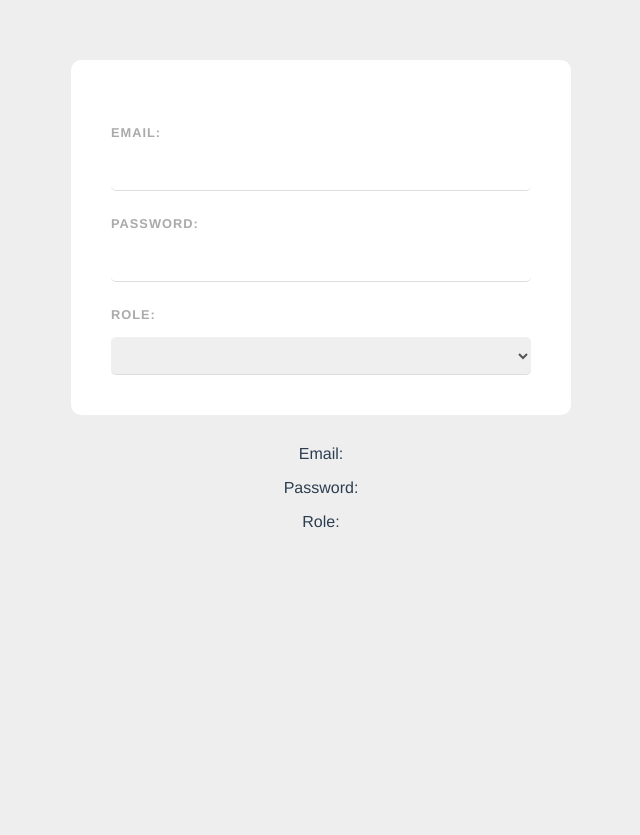
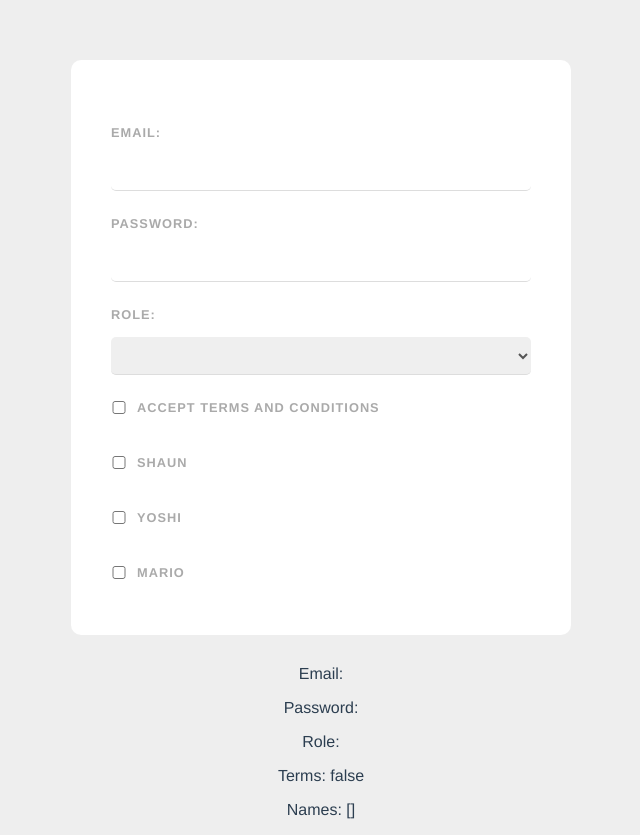
Before and after one commit to PedroHamzehT/web-form, a Vue app: page / in a window 1280 px wide. Shown: the whole page, without its empty margins (319-959 px from the left). Before the commit the page ends 800 px from the top, so only its background shows below. Built offline with nearby package versions, Linux system fonts and the light colour scheme.

Commit message:
Implement the checkboxes to see how vue works with them

```diff
--- a/src/components/SignupForm.vue
+++ b/src/components/SignupForm.vue
@@ -1,21 +1,41 @@
 <template>
   <form>
     <label>Email: </label>
-    <input type="email" required v-model="email"/>
+    <input type="email" required v-model="email">
 
     <label>Password: </label>
-    <input type="password" required v-model="password"/>
+    <input type="password" required v-model="password">
 
     <label>Role: </label>
     <select v-model="role">
       <option value="Web developer">Web developer</option>
       <option value="Web designer">Web designer</option>
     </select>
+
+    <div class="terms">
+      <input type="checkbox" required v-model="terms">
+      <label>Accept terms and conditions</label>
+    </div>
+
+    <div>
+      <input type="checkbox" value="Shaun" v-model="names">
+      <label>Shaun</label>
+    </div>
+    <div>
+      <input type="checkbox" value="Yoshi" v-model="names">
+      <label>Yoshi</label>
+    </div>
+    <div>
+      <input type="checkbox" value="Mario" v-model="names">
+      <label>Mario</label>
+    </div>
   </form>
 
   <p>Email: {{ email }} </p>
   <p>Password: {{ password }} </p>
   <p>Role: {{ role }} </p>
+  <p>Terms: {{ terms }}</p>
+  <p>Names: {{ names }}</p>
 </template>
 
 <script>
@@ -25,6 +45,8 @@
       email: '',
       password: '',
       role: '',
+      terms: false,
+      names: [],
     }
   }
 }
@@ -58,4 +80,11 @@
     color: #555;
     border-radius: 5px;
   }
+  input[type="checkbox"] {
+    display: inline-block;
+    width: 16px;
+    margin: 0 10px 0 0;
+    position: relative;
+    top: 2px;
+  }
 </style>
```
